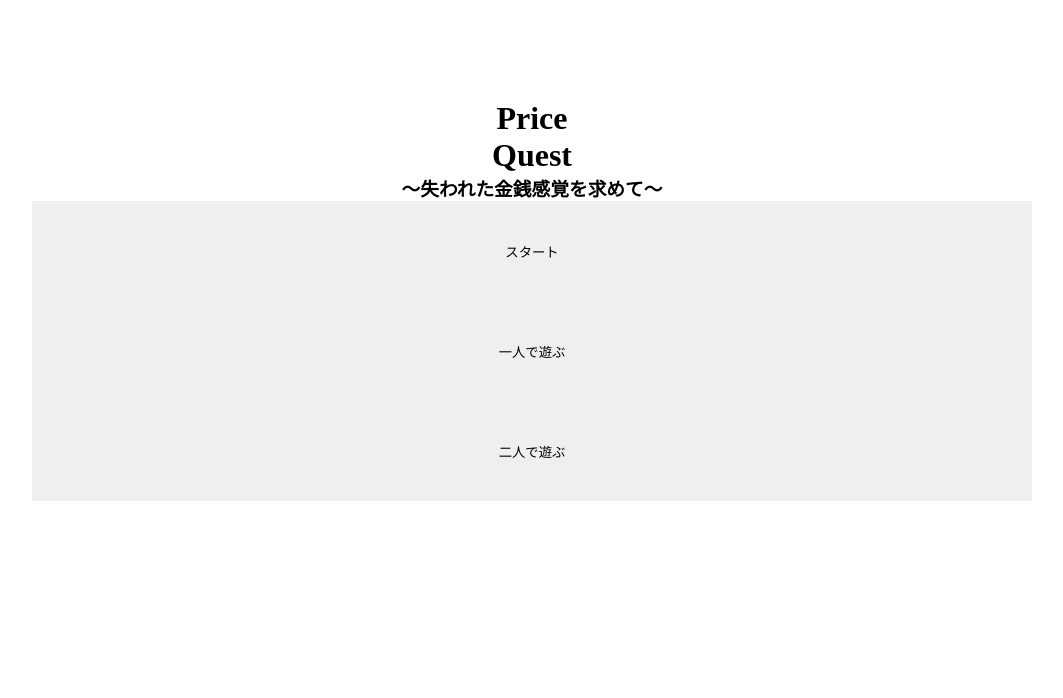
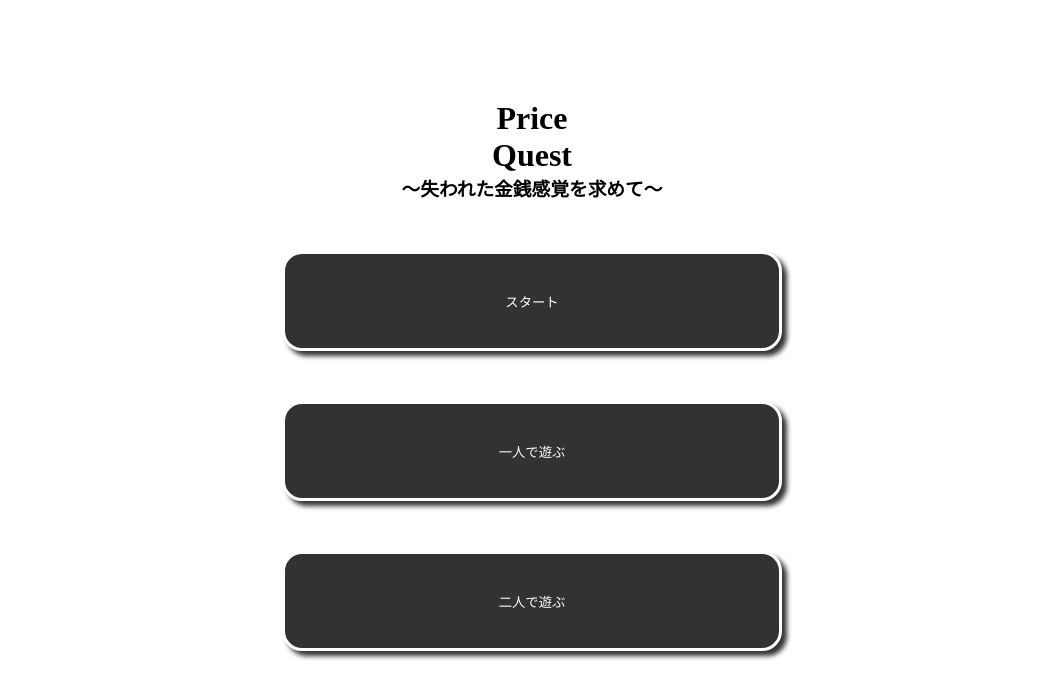
Before and after one commit to GeekCAMPvol2/frontend, a Next.js app: page / in a window 1280 px wide. Shown: the top 698 px of the page, without its empty margins (108-1171 px from the left). Built offline with nearby package versions, Linux system fonts and the light colour scheme.

Commit message:
fix: MainButton styles

```diff
--- a/src/components/index/MainButton.tsx
+++ b/src/components/index/MainButton.tsx
@@ -19,6 +19,14 @@ export const MainButton = (props: Props) => {
 const styles: Styles = {
     button: {
         height: 100,
-        color: "#000"
+        width: 500,
+        color: "#fff",
+        backgroundColor: "#000",
+        border: "3px solid #fff",
+        borderRadius: 20,
+        boxShadow: "5px 5px 5px #000",
+        opacity: 0.8,
+        margin: "0 auto",
+        marginTop: 50
     }
 }
--- a/src/pages/index.tsx
+++ b/src/pages/index.tsx
@@ -31,6 +31,8 @@ const styles: Styles = {
   },
   buttonContainer: {
     display: "flex",
-    flexDirection: "column"
+    flexDirection: "column",
+    justifyContent:"space-around",
+    textAlign:"center",
   }
 }
```
